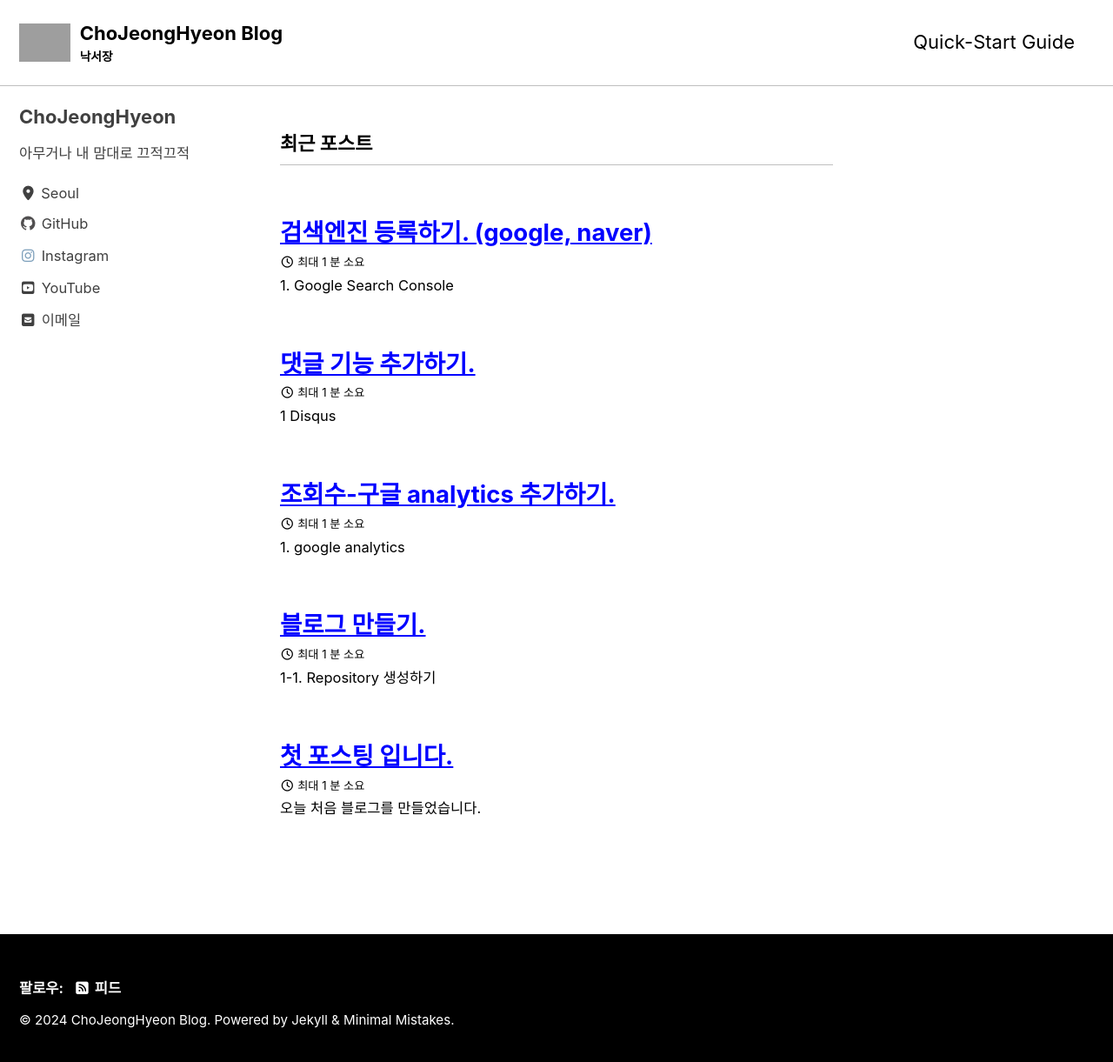
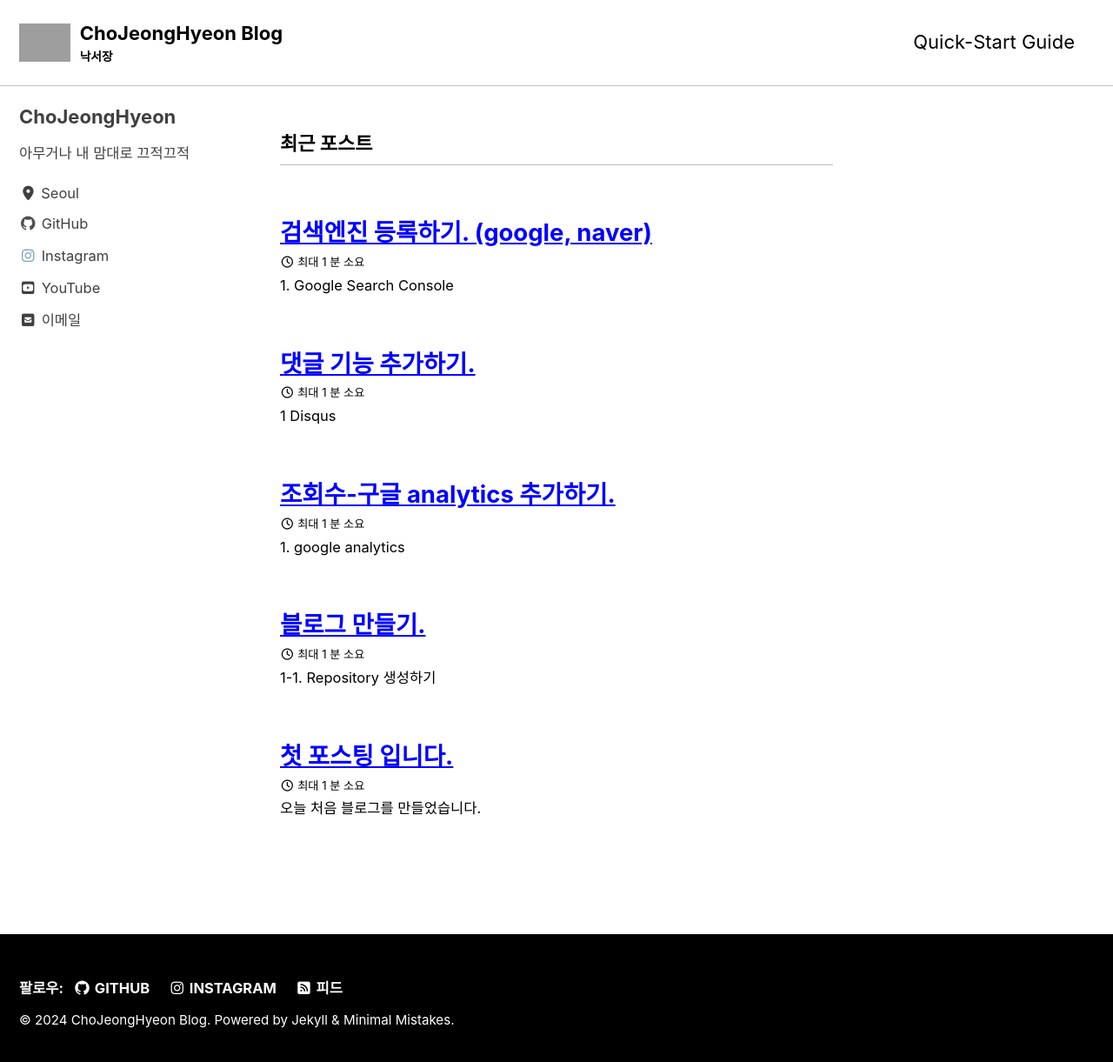
Before and after one commit to ChoJeongHyeon/ChoJeongHyeon.github.io, a Jekyll site: the page built from index.html, in a window 1280 px wide and 1228 px high. Shown: the top 1221 px of the window at 87% size. Built offline with Jekyll 4.4.1, drawn with Linux system fonts in a browser that asks for light colours; cached includes are drawn as plain includes; the list of posts is cut into pages by our own code.

Commit message:
footer 추가입니다.

```diff
--- a/_config.yml
+++ b/_config.yml
@@ -131,24 +131,12 @@ author:
 # Site Footer
 footer:
   links:
-    - label: "Twitter"
-      icon: "fab fa-fw fa-twitter-square"
-      # url:
-    - label: "Facebook"
-      icon: "fab fa-fw fa-facebook-square"
-      # url:
     - label: "GitHub"
       icon: "fab fa-fw fa-github"
-      # url:
-    - label: "GitLab"
-      icon: "fab fa-fw fa-gitlab"
-      # url:
-    - label: "Bitbucket"
-      icon: "fab fa-fw fa-bitbucket"
-      # url:
+      url: "https://github.com/ChoJeongHyeon"
     - label: "Instagram"
       icon: "fab fa-fw fa-instagram"
-      # url:
+      url: "https://www.instagram.com/benevolentgovern.i/"
 
 # Reading Files
 include:
```
